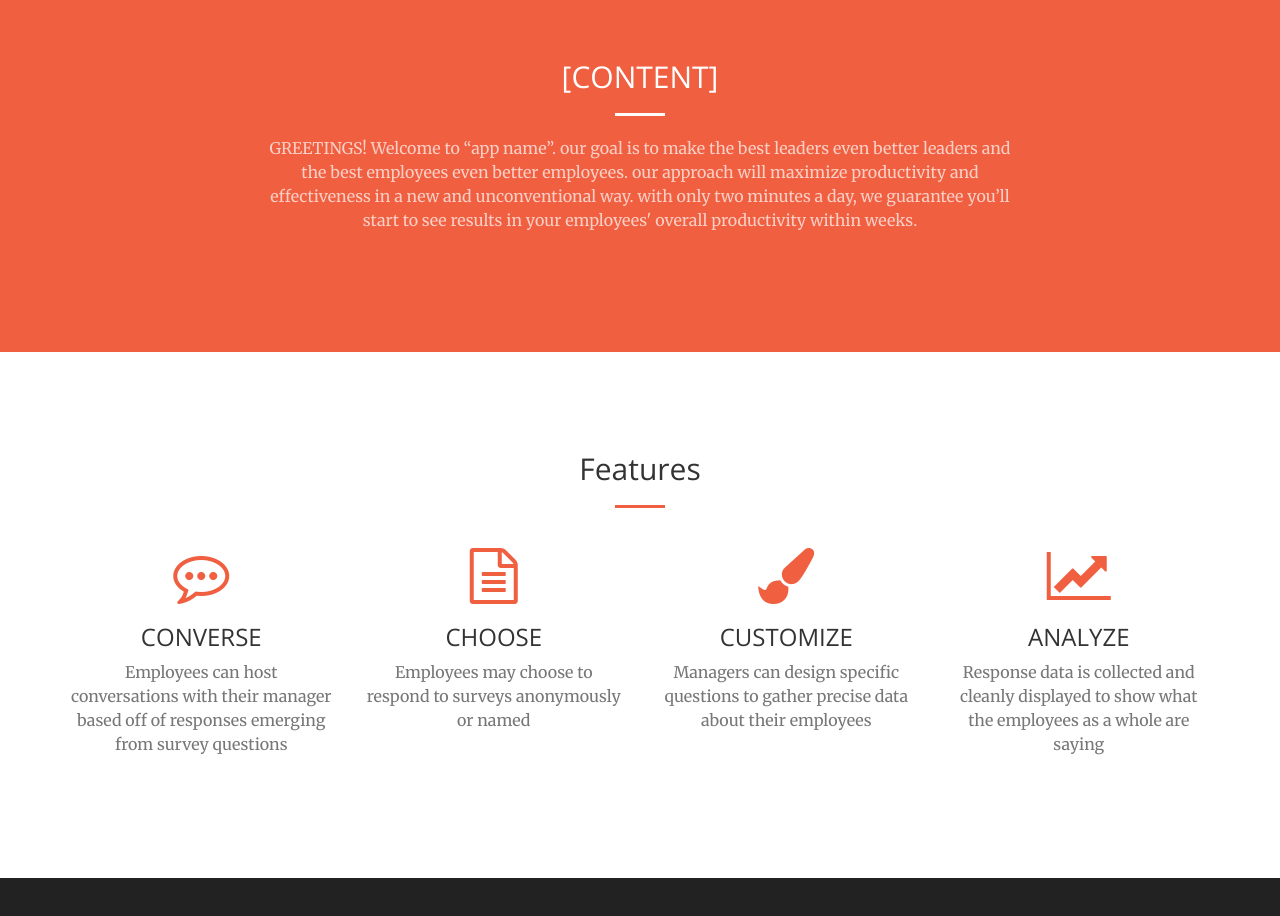
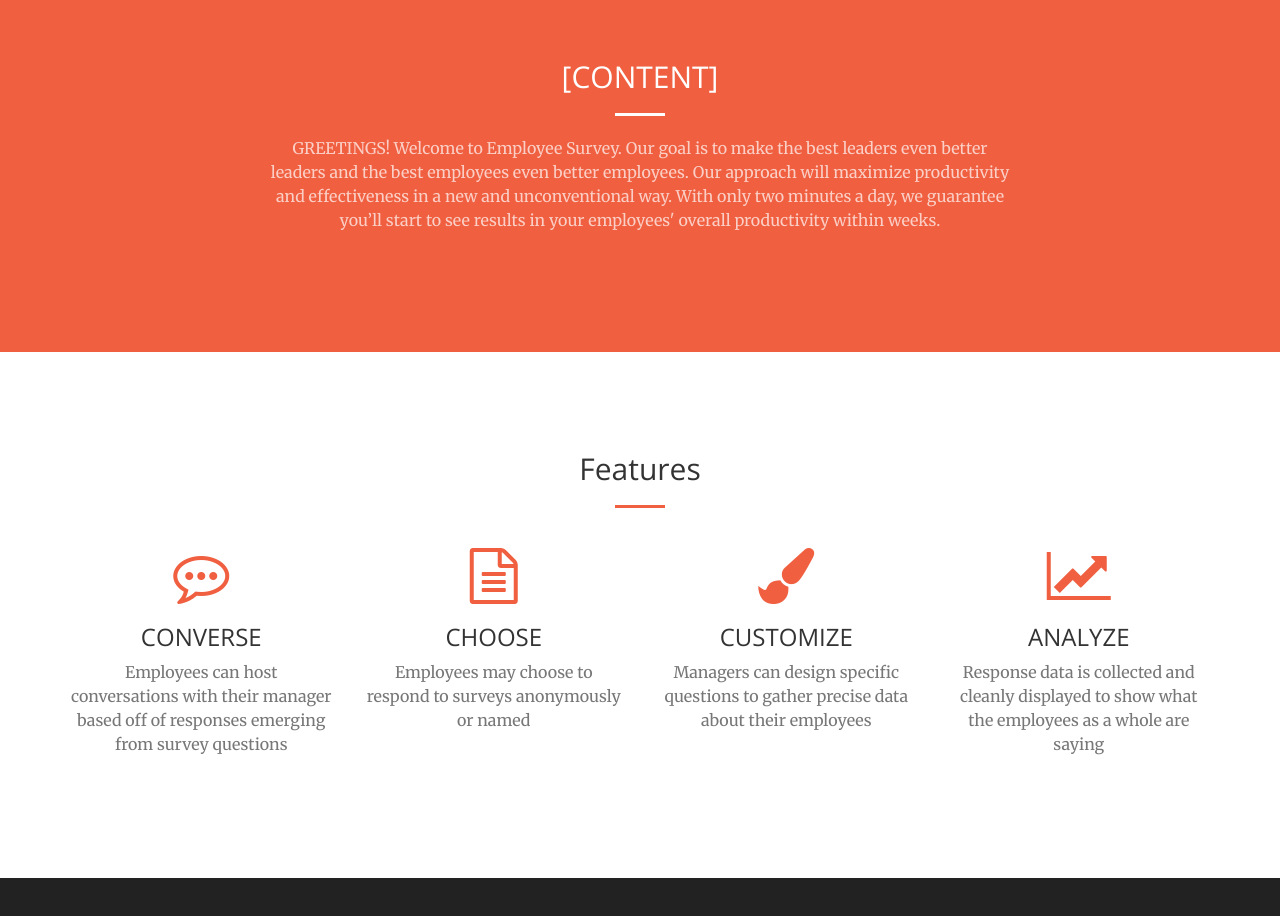
Before and after one commit to dylanmoz/cse170, a plain HTML site: page index.html in a window 1280 px wide. Shown: the part 840-1756 px from the top of the page. Drawn offline with nearby package versions, Linux system fonts and the light colour scheme.

Commit message:
fixed some grammer/punctual errors in product description

```diff
--- a/index.html
+++ b/index.html
@@ -79,8 +79,13 @@
                 <div class="col-lg-8 col-lg-offset-2 text-center">
                     <h2 class="section-heading">[CONTENT]</h2>
                     <hr class="light">
-                    <p class="text-faded">GREETINGS! Welcome to “app name”.
-our goal is to make the best leaders even better leaders and the best employees even better employees. our approach will maximize productivity and effectiveness in a new and unconventional way. with only two minutes a day, we guarantee you’ll start to see results in your employees' overall productivity within weeks.</p>
+                    <p class="text-faded">GREETINGS! Welcome to Employee Survey.
+                    Our goal is to make the best leaders even better leaders
+                    and the best employees even better employees.
+                    Our approach will maximize productivity and
+                    effectiveness in a new and unconventional way. With only
+                    two minutes a day, we guarantee you’ll start to see results
+                    in your employees' overall productivity within weeks.</p>
                 </div>
             </div>
         </div>
```
